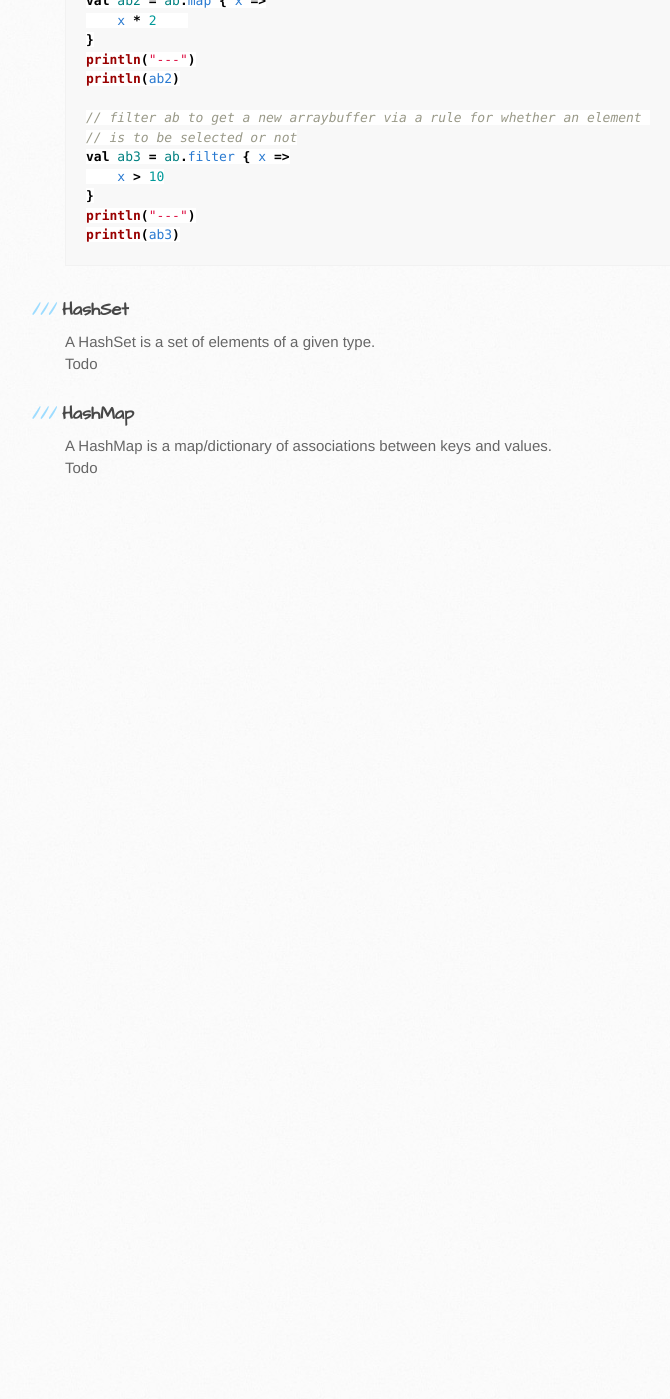
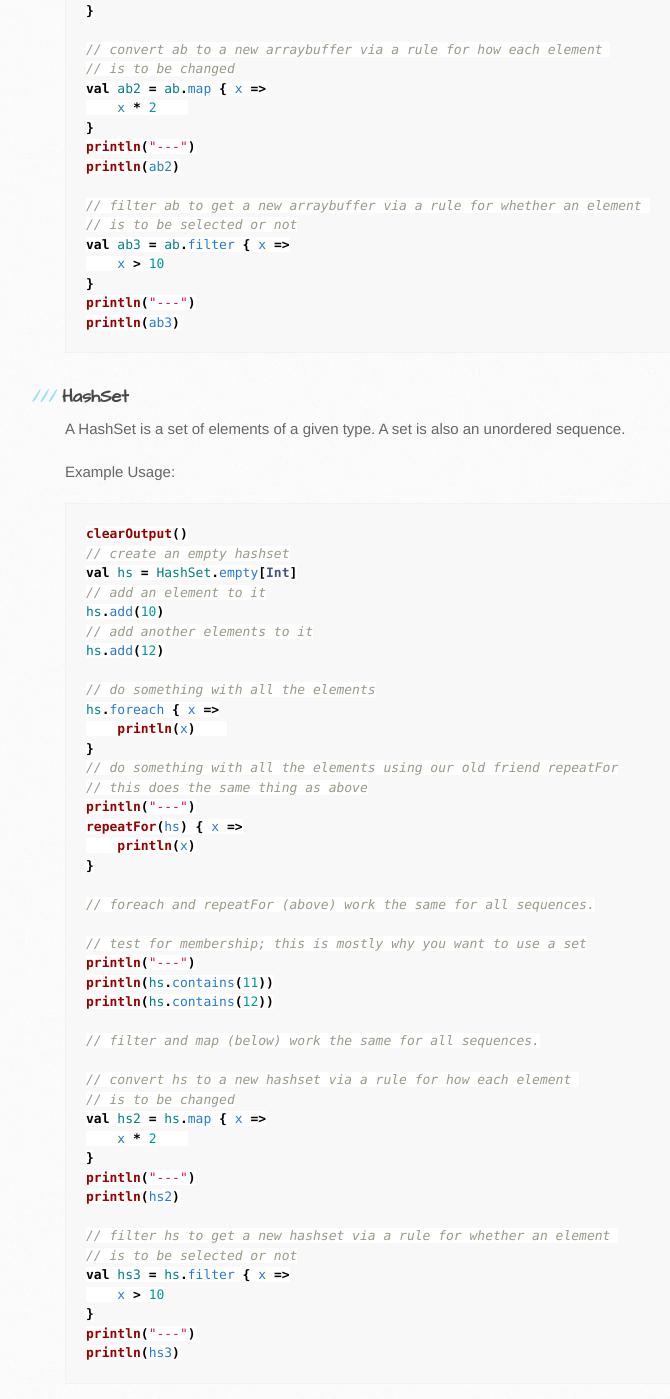
Before and after one commit to kojodoc/kojodoc.github.io, a Jekyll site: the page built from concepts/scala-collections.md, in a window 1280 px wide and 1400 px high, scrolled down 829 px. Shown: the whole window, without its empty margins (105-775 px from the left). Built offline with Jekyll 4.4.1, drawn with Linux system fonts in a browser that asks for light colours; our own code applies the rules of GitHub Pages for plain Markdown files; the repository's description, which GitHub fills in, is left out; before the commit the page ends 1351 px from its top, so only the background shows below that; some of the changed text lies outside the part shown.

Commit message:
Add HashSet info.

````diff
--- a/concepts/scala-collections.md
+++ b/concepts/scala-collections.md
@@ -6,8 +6,12 @@
 
 The Scala collections are predefined data-structures that are available to you to structure and organize the data in your programs. A full [description of the Scala collections](https://docs.scala-lang.org/overviews/collections/overview.html) is available on the Scala website. Here, we are going to look at just that collections that we are going to use to begin with.
 
+* [ArrayBuffer](#arraybuffer)
+* [HashSet](#hashset)
+* [HashMap](#hashmap)
+
 ### ArrayBuffer
-An ArrayBuffer is a modifiable sequence of elements of a given type. [More info](https://alvinalexander.com/scala/arraybuffer-class-methods-syntax-examples-reference).
+An ArrayBuffer is a modifiable, indexed sequence of elements of a given type. [More info](https://alvinalexander.com/scala/arraybuffer-class-methods-syntax-examples-reference).
 
 Example usage:
 ```scala
@@ -47,8 +51,54 @@ println(ab3)
 ```
 
 ### HashSet
-A HashSet is a set of elements of a given type.
-Todo
+A HashSet is a set of elements of a given type. A set is also an unordered sequence.
+
+Example Usage:
+```scala
+clearOutput()
+// create an empty hashset
+val hs = HashSet.empty[Int]
+// add an element to it
+hs.add(10)
+// add another elements to it
+hs.add(12)
+
+// do something with all the elements
+hs.foreach { x =>
+    println(x)
+}
+// do something with all the elements using our old friend repeatFor
+// this does the same thing as above
+println("---")
+repeatFor(hs) { x =>
+    println(x)
+}
+
+// foreach and repeatFor (above) work the same for all sequences.
+
+// test for membership; this is mostly why you want to use a set
+println("---")
+println(hs.contains(11))
+println(hs.contains(12))
+
+// filter and map (below) work the same for all sequences.
+
+// convert hs to a new hashset via a rule for how each element
+// is to be changed
+val hs2 = hs.map { x =>
+    x * 2
+}
+println("---")
+println(hs2)
+
+// filter hs to get a new hashset via a rule for whether an element
+// is to be selected or not
+val hs3 = hs.filter { x =>
+    x > 10
+}
+println("---")
+println(hs3)
+```
 
 ### HashMap
 A HashMap is a map/dictionary of associations between keys and values.
````
